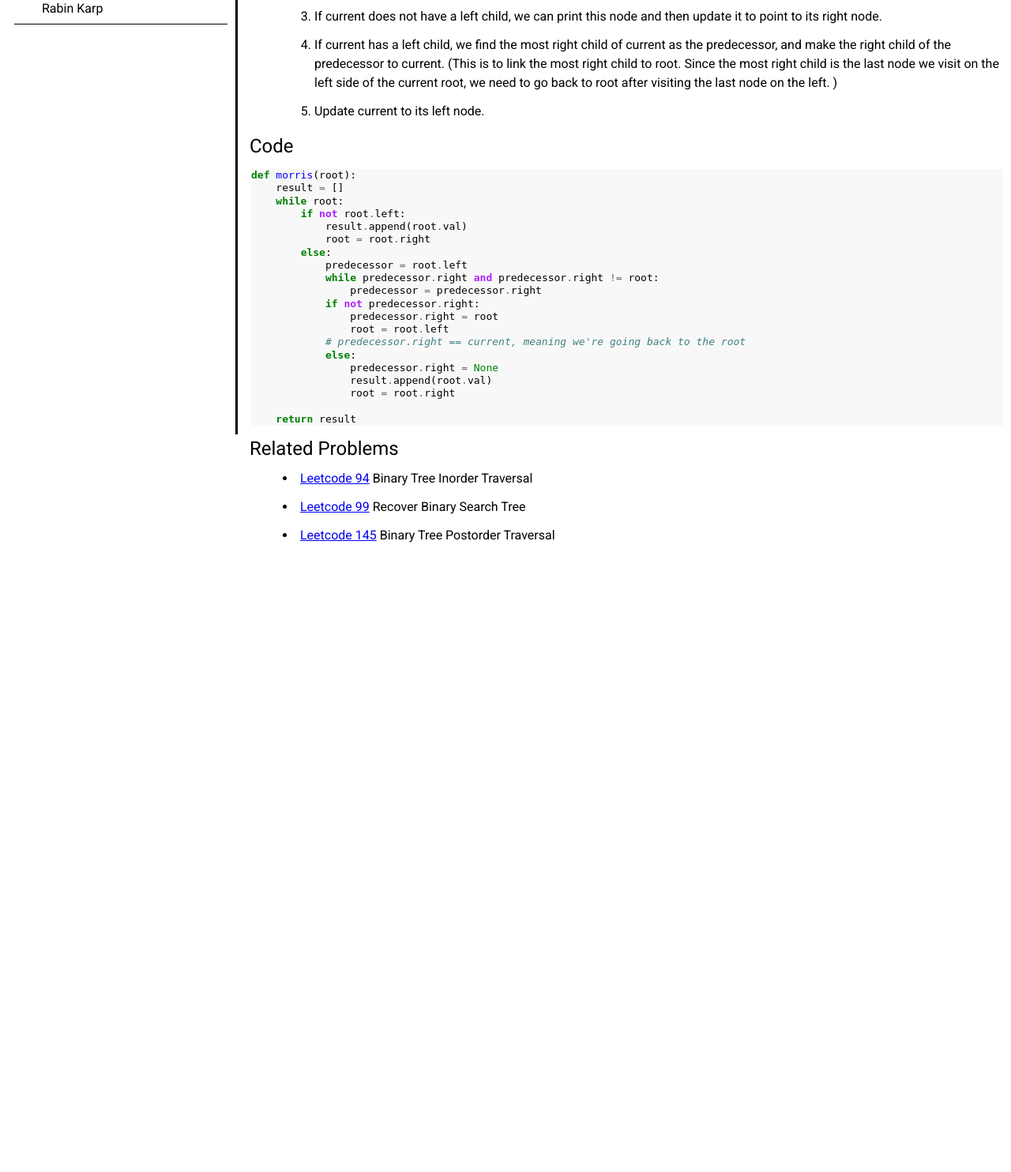
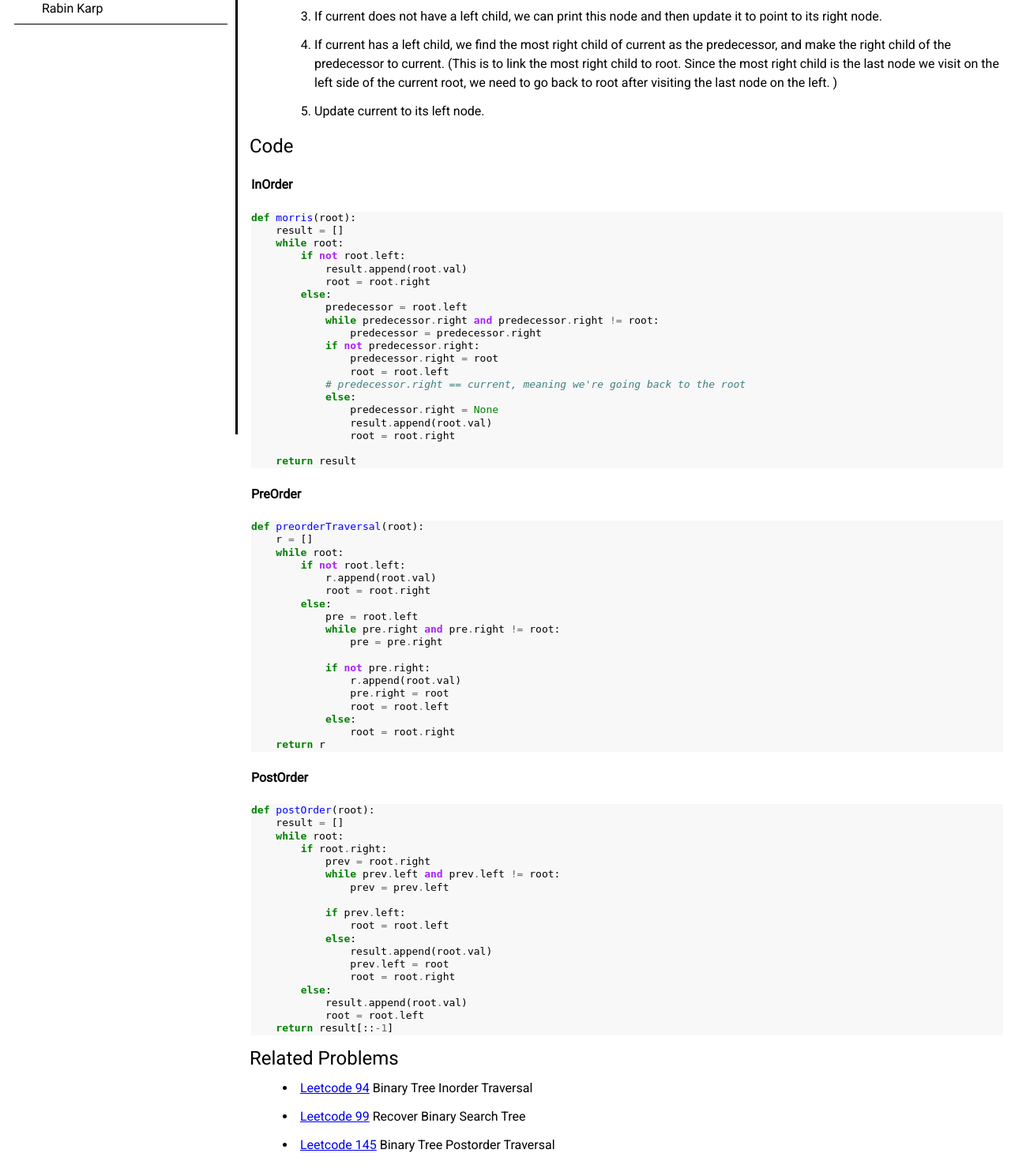
Before and after one commit to JWang169/junzhe.wang, a Python web app: template templates/morris.html in a window 1280 px wide. Shown: the part 278-1762 px from the top of the page at 79% size. Before the commit the page ends 965 px from the top, so only its background shows below. Run offline with Jinja, Linux system fonts and the light colour scheme; the template is opened without the code that fills it, so the values that code supplies are empty.

Commit message:
:package: morris

```diff
--- a/templates/morris.html
+++ b/templates/morris.html
@@ -39,6 +39,7 @@
 
   <section class="main-section">
     <header>Code</header>
+    <h4>InOrder</h4>
     <div class="highlight" style="background: #f8f8f8"><pre style="line-height: 125%"><span style="color: #008000; font-weight: bold">def</span> <span style="color: #0000FF">morris</span>(root):
     result <span style="color: #666666">=</span> []
     <span style="color: #008000; font-weight: bold">while</span> root:
@@ -61,6 +62,49 @@
     <span style="color: #008000; font-weight: bold">return</span> result
 </pre></div>
 
+<h4>PreOrder</h4>
+
+<div class="highlight" style="background: #f8f8f8"><pre style="line-height: 125%"><span style="color: #008000; font-weight: bold">def</span> <span style="color: #0000FF">preorderTraversal</span>(root):
+    r <span style="color: #666666">=</span> []
+    <span style="color: #008000; font-weight: bold">while</span> root:
+        <span style="color: #008000; font-weight: bold">if</span> <span style="color: #AA22FF; font-weight: bold">not</span> root<span style="color: #666666">.</span>left:
+            r<span style="color: #666666">.</span>append(root<span style="color: #666666">.</span>val)
+            root <span style="color: #666666">=</span> root<span style="color: #666666">.</span>right
+        <span style="color: #008000; font-weight: bold">else</span>:
+            pre <span style="color: #666666">=</span> root<span style="color: #666666">.</span>left
+            <span style="color: #008000; font-weight: bold">while</span> pre<span style="color: #666666">.</span>right <span style="color: #AA22FF; font-weight: bold">and</span> pre<span style="color: #666666">.</span>right <span style="color: #666666">!=</span> root:
+                pre <span style="color: #666666">=</span> pre<span style="color: #666666">.</span>right
+
+            <span style="color: #008000; font-weight: bold">if</span> <span style="color: #AA22FF; font-weight: bold">not</span> pre<span style="color: #666666">.</span>right:
+                r<span style="color: #666666">.</span>append(root<span style="color: #666666">.</span>val)
+                pre<span style="color: #666666">.</span>right <span style="color: #666666">=</span> root
+                root <span style="color: #666666">=</span> root<span style="color: #666666">.</span>left
+            <span style="color: #008000; font-weight: bold">else</span>:
+                root <span style="color: #666666">=</span> root<span style="color: #666666">.</span>right
+    <span style="color: #008000; font-weight: bold">return</span> r
+</pre></div>
+
+<h4>PostOrder</h4>
+
+<div class="highlight" style="background: #f8f8f8"><pre style="line-height: 125%"><span style="color: #008000; font-weight: bold">def</span> <span style="color: #0000FF">postOrder</span>(root):
+    result <span style="color: #666666">=</span> []
+    <span style="color: #008000; font-weight: bold">while</span> root:
+        <span style="color: #008000; font-weight: bold">if</span> root<span style="color: #666666">.</span>right:
+            prev <span style="color: #666666">=</span> root<span style="color: #666666">.</span>right
+            <span style="color: #008000; font-weight: bold">while</span> prev<span style="color: #666666">.</span>left <span style="color: #AA22FF; font-weight: bold">and</span> prev<span style="color: #666666">.</span>left <span style="color: #666666">!=</span> root:
+                prev <span style="color: #666666">=</span> prev<span style="color: #666666">.</span>left
+
+            <span style="color: #008000; font-weight: bold">if</span> prev<span style="color: #666666">.</span>left:
+                root <span style="color: #666666">=</span> root<span style="color: #666666">.</span>left
+            <span style="color: #008000; font-weight: bold">else</span>:
+                result<span style="color: #666666">.</span>append(root<span style="color: #666666">.</span>val)
+                prev<span style="color: #666666">.</span>left <span style="color: #666666">=</span> root
+                root <span style="color: #666666">=</span> root<span style="color: #666666">.</span>right
+        <span style="color: #008000; font-weight: bold">else</span>:
+            result<span style="color: #666666">.</span>append(root<span style="color: #666666">.</span>val)
+            root <span style="color: #666666">=</span> root<span style="color: #666666">.</span>left
+    <span style="color: #008000; font-weight: bold">return</span> result[::<span style="color: #666666">-1</span>]
+</pre></div>
 
   <section class="main-section">
     <header>Related Problems</header>
```
